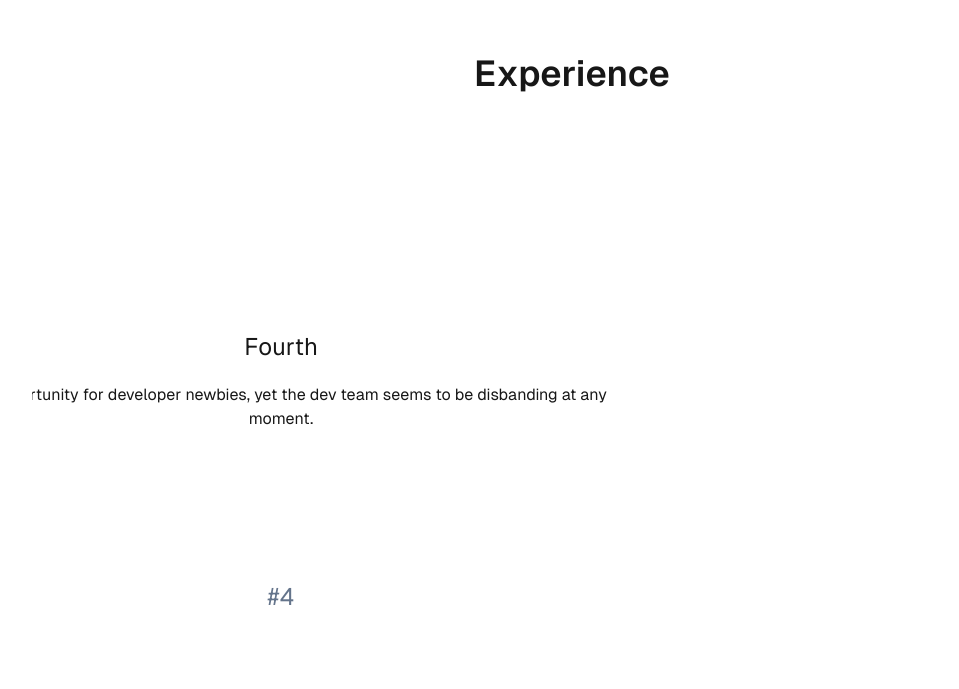
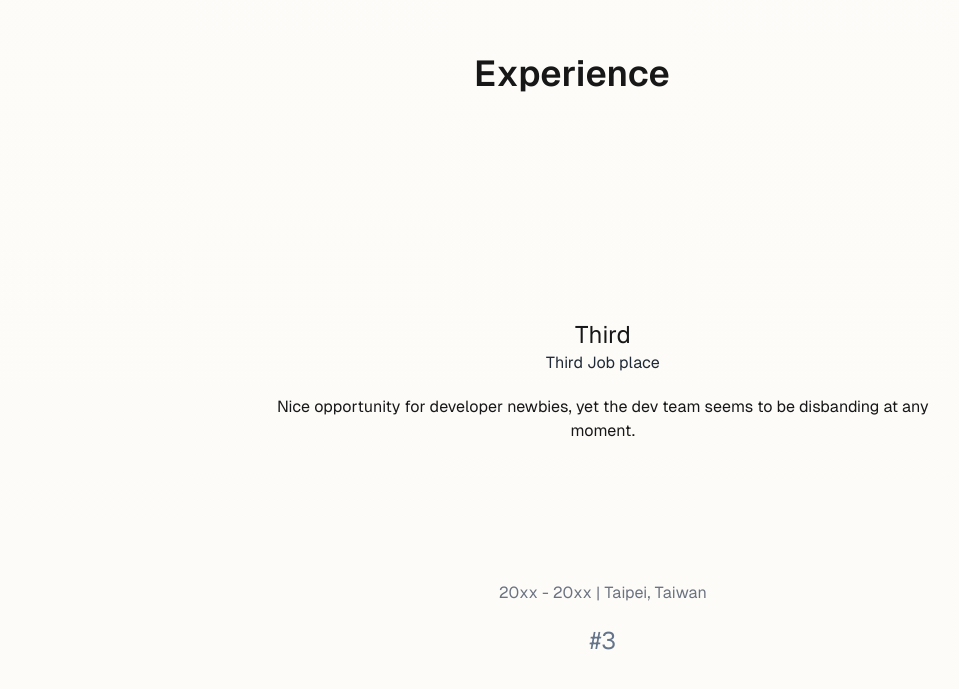
Before and after one commit to RubyTzu/test-playground, a Next.js app: page /about in a window 1280 px wide. Shown: the part 1559-2248 px from the top of the page, without its empty margins (68-1027 px from the left). Built offline with nearby package versions, Linux system fonts and the light colour scheme.

Commit message:
feat: modified background color and aboutMe

```diff
--- a/app/(data)/types.tsx
+++ b/app/(data)/types.tsx
@@ -5,6 +5,7 @@ export interface Intro {
   resumeUrl: string;
   socialMedia: SocialMedia[];
   pageRoute: Route[];
+  email: string;
 }
 export interface SocialMedia {
   title: string;
@@ -34,6 +35,8 @@ export interface Item {
   title: string;
   description: string;
   id: number;
+  subtitleOne: string;
+  subtitleTwo: string;
 }
 
 export interface Project {
--- a/app/(ui)/about/Education.tsx
+++ b/app/(ui)/about/Education.tsx
@@ -9,7 +9,7 @@ export const Education = () => {
 
   return (
     <div className="relative">
-      <div className="z-20 sticky top-0 bg-white">
+      <div className="z-20 sticky top-0 ">
         <SectionTitle>Education</SectionTitle>
       </div>
       <HorizenScrollItems items={reverseItems} />
--- a/app/(ui)/about/Experience.tsx
+++ b/app/(ui)/about/Experience.tsx
@@ -10,7 +10,7 @@ export const Experience = () => {
 
   return (
     <div className="relative">
-      <div className="z-20 sticky top-0 bg-white">
+      <div className="z-20 sticky top-0">
         <SectionTitle>Experience</SectionTitle>
       </div>
       <HorizenScrollItems items={reverseItems} />
--- a/app/(ui)/article/SubArticle.tsx
+++ b/app/(ui)/article/SubArticle.tsx
@@ -7,7 +7,7 @@ export const SubArticle = ({ articleData }: { articleData: Article }) => {
   const formattedDate = date.toLocaleDateString("en-US", { year: "numeric", month: "short", day: "numeric" });
 
   return (
-    <Link href="/" className="grid grid-cols-1 gap-4 w-full border-transparent border-2 border-b-slate-100 py-10 md:grid-cols-6 md:gap-10">
+    <Link href="/" className="grid grid-cols-1 gap-4 w-full border-transparent border-2 border-b-stone-100 py-10 md:grid-cols-6 md:gap-10">
       <div className="col-span-2 text-xl font-medium flex items-center">{articleData.title}</div>
       <div className="col-span-3 flex items-center">{articleData.description}</div>
       <div className="col-span-1 text-sm font-light flex items-center">{formattedDate}</div>
--- a/app/(ui)/shareComponent/Footer.tsx
+++ b/app/(ui)/shareComponent/Footer.tsx
@@ -1,3 +1,15 @@
+"use client";
+import { useIntroContext } from "@/app/(data)/Provider";
+import Link from "next/link";
+
 export const Footer = () => {
-  return <footer className="z-10 max-w-screen row-start-3 flex gap-6 flex-wrap items-center justify-center bg-white">r@sample.com</footer>;
+  const email = useIntroContext().email || undefined;
+
+  return (
+    <footer className="z-10 max-w-screen row-start-3 flex gap-6 flex-wrap items-center justify-center bg-white">
+      <Link target="_blank" href={`mailto:${email}`}>
+        {email}
+      </Link>
+    </footer>
+  );
 };
--- a/app/(ui)/shareComponent/HorizenScrollItems.tsx
+++ b/app/(ui)/shareComponent/HorizenScrollItems.tsx
@@ -7,13 +7,15 @@ function useParallax(value: MotionValue<number>, distance: string) {
   return useTransform(value, [0, 1], ["0", `-${distance}%`]);
 }
 
-function Card({ title, description, id, xPosition }: { title: string; description: string; id: number; xPosition: MotionValue<string> }) {
+function Card({ title, description, id, subtitleOne, subtitleTwo, xPosition }: { title: string; description: string; id: number; subtitleOne: string; subtitleTwo: string; xPosition: MotionValue<string> }) {
   return (
     <motion.li style={{ x: xPosition }} className="flex w-full items-center justify-center flex-col">
       <div className="w-[1200px] h-[300px] flex flex-col items-center justify-center md:h-[400px]">
-        <div className="text-2xl mb-5">{title}</div>
-        <div className="text-base mx-64 w-48 text-center md:w-fit">{description}</div>
+        <div className="text-2xl">{title}</div>
+        <div className="text-base mb-5 text-gray-800">{subtitleOne}</div>
+        <div className="text-base mx-64 w-48 text-center md:w-fit ">{description}</div>
       </div>
+      <div className="text-base text-gray-500 pb-5">{subtitleTwo}</div>
       <h3 className="text-2xl text-slate-500">{`#${id}`}</h3>
     </motion.li>
   );
@@ -64,9 +66,9 @@ export const HorizenScrollItems = ({ items }: { items: Item[] }) => {
             <div style={{ zIndex: "2" }} className="fixed bottom-[150px] left-16 right-16 md:left-96 md:right-96 bg-red-200 h-[5px] md:bottom-[80px]"></div>
           </>
         )}
-        <ul className="z-10 flex sticky top-36 overflow-hidden bg-white">
+        <ul className="z-10 flex sticky top-36 overflow-hidden ">
           {items.map((item) => (
-            <Card title={item.title} description={item.description} id={item.id} xPosition={xPosition} key={item.id} />
+            <Card title={item.title} description={item.description} id={item.id} subtitleOne={item.subtitleOne} subtitleTwo={item.subtitleTwo} xPosition={xPosition} key={item.id} />
           ))}
         </ul>
       </motion.section>
--- a/app/layout.tsx
+++ b/app/layout.tsx
@@ -31,7 +31,7 @@ export default async function RootLayout({
 
   return (
     <html lang="en">
-      <body className={`${geistSans.variable} ${geistMono.variable} antialiased`}>
+      <body className={`${geistSans.variable} ${geistMono.variable} antialiased bg-gradient-to-t from-white via-[#fdfbf8] to-[#fdfcfa]`}>
         <Providers>
           <div className="grid grid-rows-[8rem_1fr_6rem] min-h-screen font-[family-name:var(--font-geist-sans)]">
             <Navbar />
--- a/public/data.json
+++ b/public/data.json
@@ -38,7 +38,8 @@
                 "title": "Article",
                 "href": "/article"
             }
-        ]
+        ],
+        "email": "rrubyitzuchen@gmail.com"
     },
     "about": {
         "aboutMe": {
@@ -111,39 +112,46 @@
             {
                 "title": "First",
                 "description": "Happy first job ever, the colleagues were nice and the projects were fun, yet I want to explore the world more.",
-                "id": 1
+                "id": 1,
+                "subtitleOne": "First Job place",
+                "subtitleTwo": "20xx - 20xx | Taipei, Taiwan"
             },
             {
                 "title": "Second",
                 "description": "Temp Job for transition of my next career, great operating team.",
-                "id": 2
+                "id": 2,
+                "subtitleOne": "Second Job place",
+                "subtitleTwo": "20xx - 20xx | Taipei, Taiwan"
             },
             {
                 "title": "Third",
-                "description": "The weirdest place I ever been, people are scared all the time.",
-                "id": 3
+                "description": "Nice opportunity for developer newbies, yet the dev team seems to be disbanding at any moment.",
+                "id": 3,
+                "subtitleOne": "Third Job place",
+                "subtitleTwo": "20xx - 20xx | Taipei, Taiwan"
             },
             {
                 "title": "Fourth",
-                "description": "Nice opportunity for developer newbies, yet the dev team seems to be disbanding at any moment.",
-                "id": 4
-            },
-            {
-                "title": "Fifth",
                 "description": "Keep going and beyond",
-                "id": 5
+                "id": 4,
+                "subtitleOne": "Fourth Job place",
+                "subtitleTwo": "20xx - 20xx | Taipei, Taiwan"
             }
         ],
         "educations": [
             {
                 "title": "First",
                 "description": "University is where I met my best friends.",
-                "id": 1
+                "id": 1,
+                "subtitleOne": "Communication Design",
+                "subtitleTwo": "20xx - 20xx | Taipei, Taiwan"
             },
             {
                 "title": "Second",
                 "description": "Truly taught me how to write codes.",
-                "id": 2
+                "id": 2,
+                "subtitleOne": "Frontend Development",
+                "subtitleTwo": "20xx - 20xx | online course"
             }
         ]
     },
--- a/tailwind.config.ts
+++ b/tailwind.config.ts
@@ -5,12 +5,11 @@ const config: Config = {
   theme: {
     extend: {
       width: {
-        '95': '95vw',
+        "95": "95vw",
       },
       colors: {
         background: "var(--background)",
         foreground: "var(--foreground)",
-      },
         primary: {
           100: "#fbfbf8",
           200: "#f3f4e5",
@@ -18,6 +17,7 @@ const config: Config = {
         },
         neutrals: {
           0: "#FFFFFF",
+          50: "#fcfcfc",
           100: "#fbfbf8",
           200: "#E9E5D9",
           300: "#EDEDED",
@@ -30,6 +30,7 @@ const config: Config = {
         },
       },
     },
+  },
   plugins: [],
 };
 export default config;
```
Also changed, not shown: app/(ui)/article/MainArticle.tsx (+1 -1 lines). Lines whose indentation alone changed are shown as unchanged.
